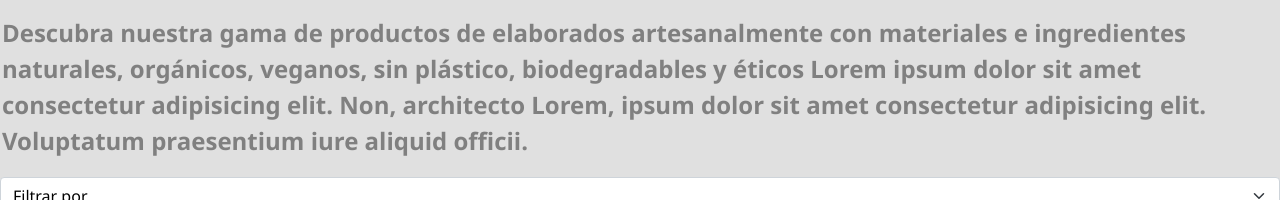
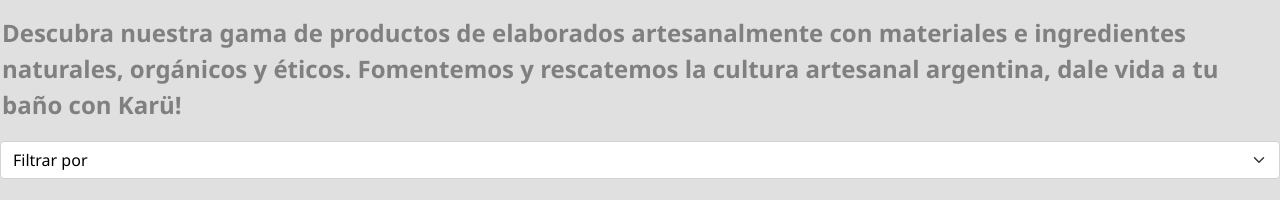
Before and after one commit to MicaelaPeccia/Peccia-Proyecto-Final-Desarrollo-Web, a website: page Baño.html in a window 1280 px wide. Shown: the part 567-767 px from the top of the page. Drawn offline with nearby package versions, Linux system fonts and the light colour scheme.

Commit message:
updetee texto

```diff
--- a/Baño.html
+++ b/Baño.html
@@ -102,7 +102,7 @@
         <img src="Img/BannerBaño.jpg" width="1503px" height="300px" alt="Nuevo Producto1">
         <p class="tituloCocina">Elementos para el Baño</p>
     </Section>
-        <p class="descripcionCocina"> Descubra nuestra gama de productos de elaborados artesanalmente con materiales e ingredientes naturales, orgánicos, veganos, sin plástico, biodegradables y éticos Lorem ipsum dolor sit amet consectetur adipisicing elit. Non, architecto Lorem, ipsum dolor sit amet consectetur adipisicing elit. Voluptatum praesentium iure aliquid officii. </p>
+        <p class="descripcionCocina">  Descubra nuestra gama de productos de elaborados artesanalmente con materiales e ingredientes naturales, orgánicos y éticos. Fomentemos y rescatemos la cultura artesanal argentina, dale vida a tu baño con Karü! </p>
 
         </section>
 
```
